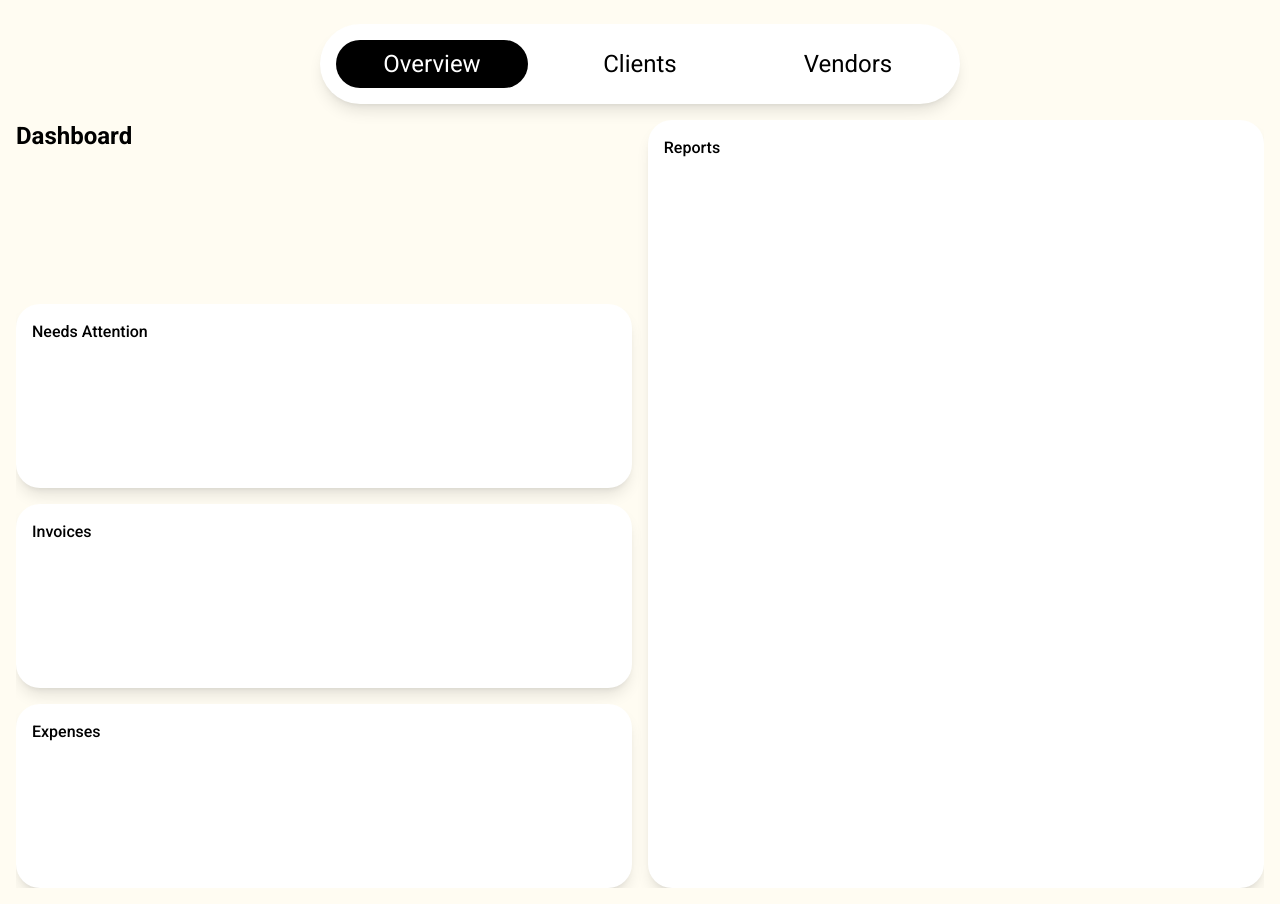
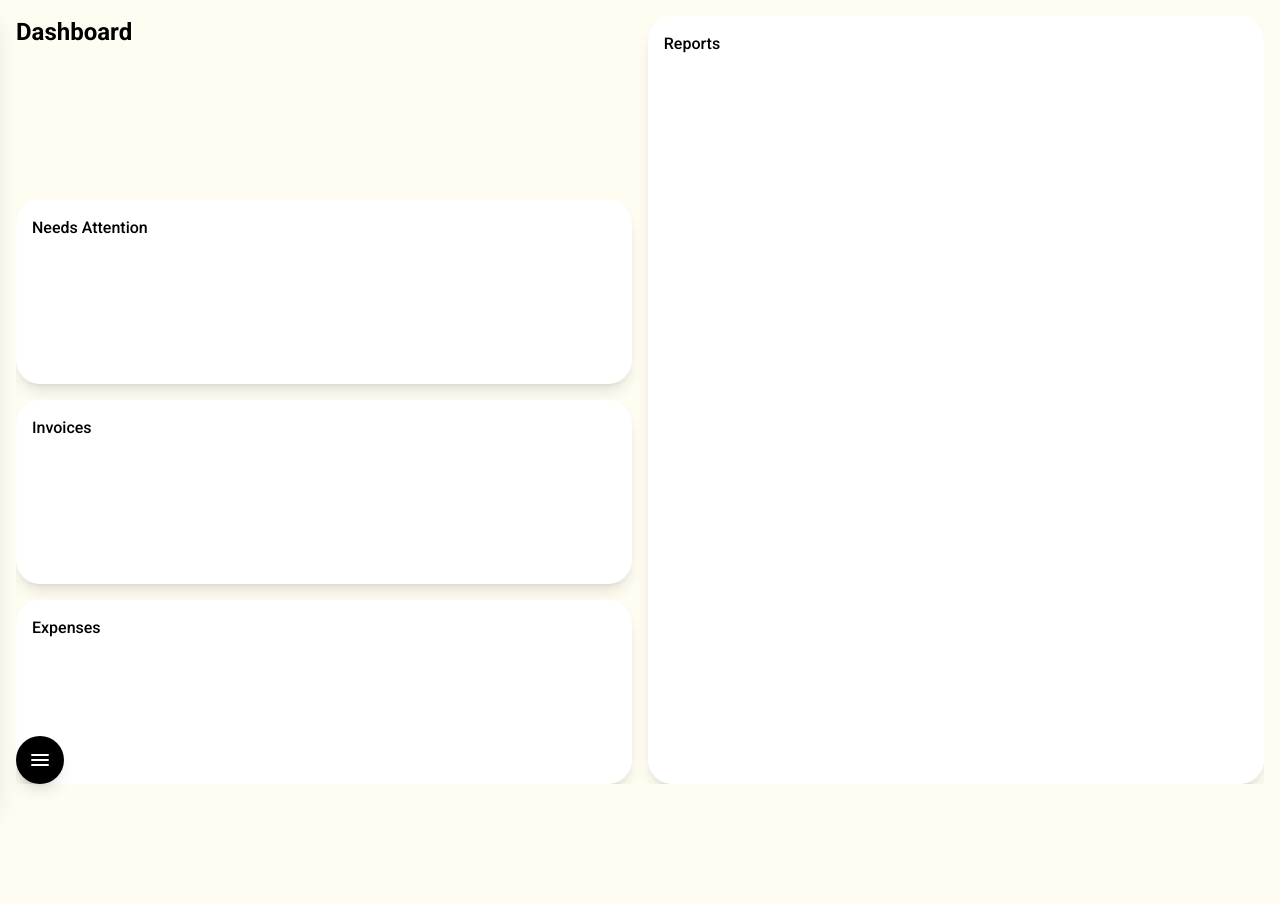
Before and after one commit to Vaintseishii/SimpleBooks, a Next.js app: page / in a window 1280 px wide. After the commit the page ends 800 px from the top, so only its background shows below. Built offline with nearby package versions, Linux system fonts and the light colour scheme.

Commit message:
change sliding panel

```diff
--- a/src/app/layout.tsx
+++ b/src/app/layout.tsx
@@ -20,11 +20,7 @@ export default function RootLayout({
     return (
         <html lang="en">
         <body className={`${roboto.className} flex flex-col bg-[#fffcf2]`}>
-        <div className="flex">
-          <div className="w-full flex justify-center">
-            <Sidebar/>
-          </div>
-        </div>
+            <Sidebar />
             <main className="w-full flex-1">{children}</main>
         </body>
         </html>
--- a/src/components/Sidebar.tsx
+++ b/src/components/Sidebar.tsx
@@ -1,13 +1,47 @@
 "use client";
+
+import { useState } from "react";
 import { NavLink } from "./navLinks";
 
+export function Sidebar() {
+    const [open, setOpen] = useState(false);
 
-export function Sidebar() {
     return (
-    <div className="w-160 p-4 mt-6 gap-4 flex items-center justify-center rounded-full bg-white shadow-lg">
+        <>
+            <button
+                onClick={() => setOpen((prev) => !prev)}
+                className="fixed bottom-4 left-4 z-50 flex h-12 w-12 items-center justify-center rounded-full bg-black text-white shadow-lg transition hover:bg-gray-800"
+                aria-label={open ? "Close menu" : "Open menu"}
+            >
+                {open ? (
+                    <svg width="20" height="20" viewBox="0 0 20 20" fill="none">
+                        <path d="M2 2L18 18M18 2L2 18" stroke="white" strokeWidth="2" strokeLinecap="round" />
+                    </svg>
+                ) : (
+                    <svg width="20" height="20" viewBox="0 0 20 20" fill="none">
+                        <path d="M2 5H18M2 10H18M2 15H18" stroke="white" strokeWidth="2" strokeLinecap="round" />
+                    </svg>
+                )}
+            </button>
+
+            <div
+                onClick={() => setOpen(false)}
+                className={`fixed inset-0 z-40 bg-black/30 transition-opacity duration-300 ${
+                    open ? "opacity-100" : "pointer-events-none opacity-0"
+                }`}
+            />
+
+            <div
+                className={`fixed left-0 top-0 z-40 h-full w-72 bg-white shadow-xl transition-transform duration-300 ease-in-out ${
+                    open ? "translate-x-0" : "-translate-x-full"
+                }`}
+            >
+                <nav className="flex flex-col gap-2 px-4 pt-24">
                     <NavLink href="/">Overview</NavLink>
                     <NavLink href="/clients">Clients</NavLink>
                     <NavLink href="/vendors">Vendors</NavLink>
+                </nav>
             </div>
+        </>
     );
 }
--- a/src/components/navLinks.tsx
+++ b/src/components/navLinks.tsx
@@ -8,7 +8,14 @@ export function NavLink({ href, children }: { href: string; children: React.Reac
     const isActive = pathname === href;
 
     return (
-    <Link href={href} className={`text-2xl w-50 text-center py-2 ${isActive ? "bg-black rounded-full text-white" : "text-black hover:bg-[#dee2e6] hover:rounded-full"}`}>
+        <Link
+        href={href}
+        className={`text-2xl w-full text-center py-2 ${
+            isActive
+            ? "bg-black rounded-full text-white"
+            : "text-black hover:bg-[#dee2e6] hover:rounded-full"
+        }`}
+        >
         {children}
         </Link>
     );
```
Lines whose indentation alone changed are shown as unchanged.
